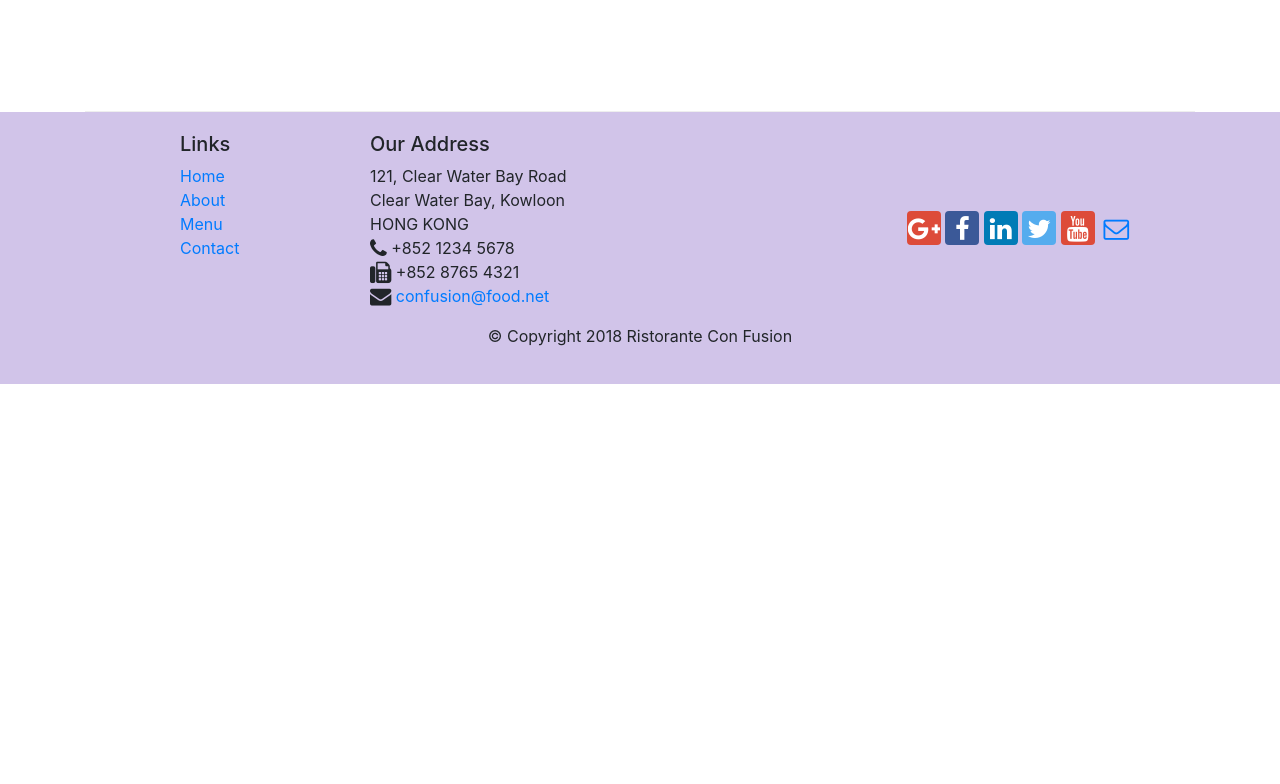
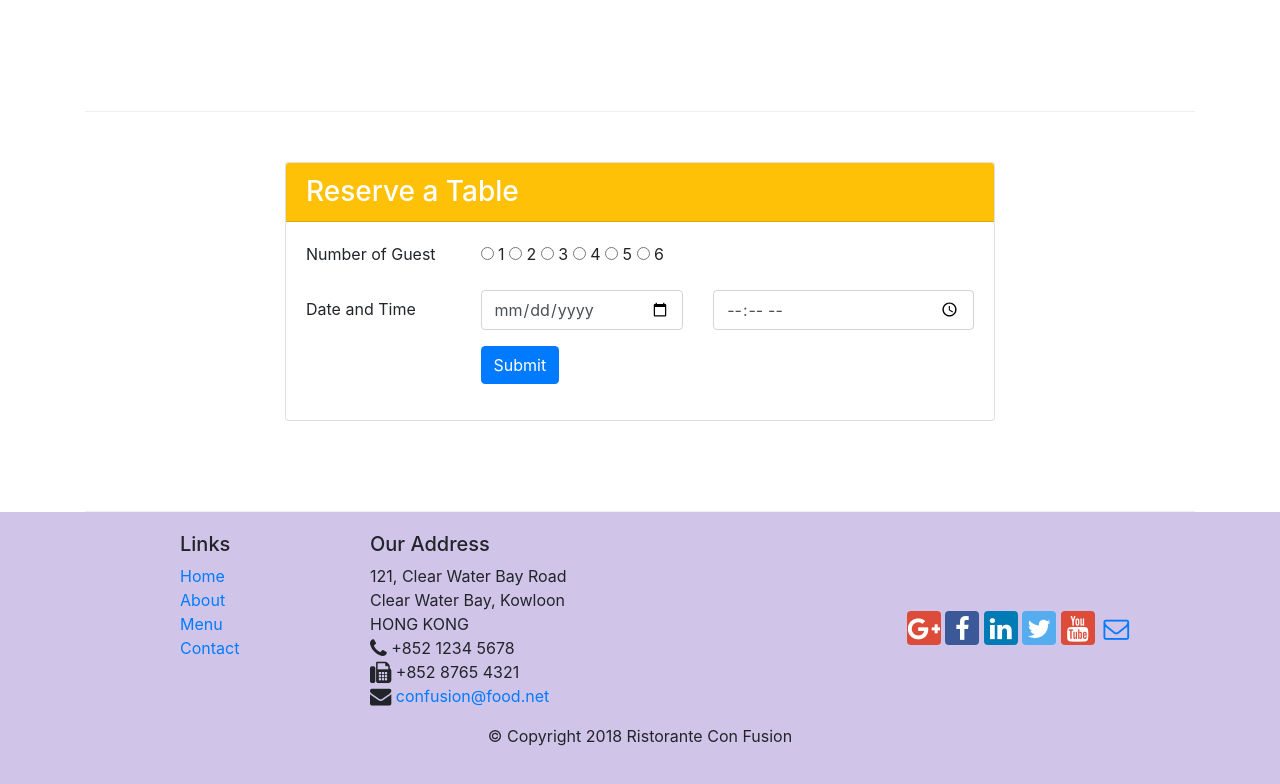
Before and after one commit to vaishali-gentyal/Restaurant-demo-website, a website: page index.html in a window 1280 px wide. Shown: the part 1422-2206 px from the top of the page. Before the commit the page ends 1806 px from the top, so only its background shows below. Drawn offline with nearby package versions, Linux system fonts and the light colour scheme.

```diff
--- a/CSS/styles.css
+++ b/CSS/styles.css
@@ -37,3 +37,8 @@
 .navbar-dark{
     background-color: #512DA8;
 }
+.tab-content{
+    border: 1px solid #ddd;
+    border-top: none;
+    padding: 10px;
+}
--- a/index.html
+++ b/index.html
@@ -47,8 +47,11 @@
                     <p>We take inspiration from the World's best cuisines, and create a unique fusion experience. Our
                         lipsmacking creations will tickle your culinary senses!</p>
                 </div>
-                <div class="col-12 col-sm align-self-center">
+                <div class="col-12 col-sm-3 align-self-center">
                     <img src="img/logo.png" class="img-fluid" alt="">
+                </div>
+                <div class="col-12 col-sm-3 align-self-center">
+                    <a class="col-12 btn btn-warning" href="#reserve-table" role="button">Reserve Table</a>
                 </div>
             </div>
         </div>
@@ -80,9 +83,8 @@
             </div>
             <div class="col col-sm col-md">
                 <div class="media">
-                    <img src="img/buffet.png" alt="buffet" class="d-flex ml-3 mr-3 img-thumbnail align-self-center">
                     <div class="media-body">
-                        <h2 class="mt-0">Weekend Grand Buffet</h2>
+                        <h2 class="mt-0">Weekend Grand Buffet <span class="badge badge-danger">NEW</span> </h2>
                         <p class="d-none d-sm-block">Featuring mouthwatering combinations with a choice of five
                             different
                             salads, six enticing appetizers,
@@ -90,6 +92,7 @@
                             just
                             $19.99 per person </p>
                     </div>
+                    <img src="img/buffet.png" alt="buffet" class="d-flex ml-3 img-thumbnail align-self-center">
                 </div>
             </div>
         </div>
@@ -114,8 +117,50 @@
 
             </div>
         </div>
+        <div class="row row-content justify-content-md-center" id="reserve-table">
+            <div class="col-12 col-md-8">
+                <div class="card">
+                    <h3 class="card-header bg-warning text-white">Reserve a Table</h3>
+                    <div class="card-body">
+                        <form>
+                            <div class="form-group row">
+                                <label for="guest" class="col-12 col-md-3">Number of Guest</label>
+                                <div class="col-12 col-md">
+                                    <input type="radio">
+                                    <label for="radioguest" class="form-control-label">1</label>
+                                    <input type="radio">
+                                    <label for="radioguest" class="form-control-label">2</label>
+                                    <input type="radio">
+                                    <label for="radioguest" class="form-control-label">3</label>
+                                    <input type="radio">
+                                    <label for="radioguest" class="form-control-label">4</label>
+                                    <input type="radio">
+                                    <label for="radioguest" class="form-control-label">5</label>
+                                    <input type="radio">
+                                    <label for="radioguest" class="form-control-label">6</label>
+                                </div>
+                            </div>
+                            <div class="form-group row">
+                                <label for="dateandtime" class="col-12 col-md-3 col-form-label">Date and Time</label>
+                                <div class="col-12 col-md-4">
+                                    <input type="date" class="form-control" id="date" name="date" placeholder="Date">
+                                </div>
+                                <div class="col-12 col-md-5">
+                                    <input type="time" class="form-control" id="time" name="time" placeholder="Time">
+                                </div>
+                            </div>
+                            <div class="form-group row">
+                                <div class=" col-12 offset-md-3">
+                                    <button type="submit" class="btn btn-primary">Submit</button>
+                                </div>
+                            </div>
+                        </form>
+                    </div>
+                </div>
+            </div>
+        </div>
+
     </div>
-
     <footer class="footer">
         <div class="container">
             <div class="row">
```
Also changed, not shown: aboutus.html (+49 -17 lines), contactus.html (+1 -1 lines).
